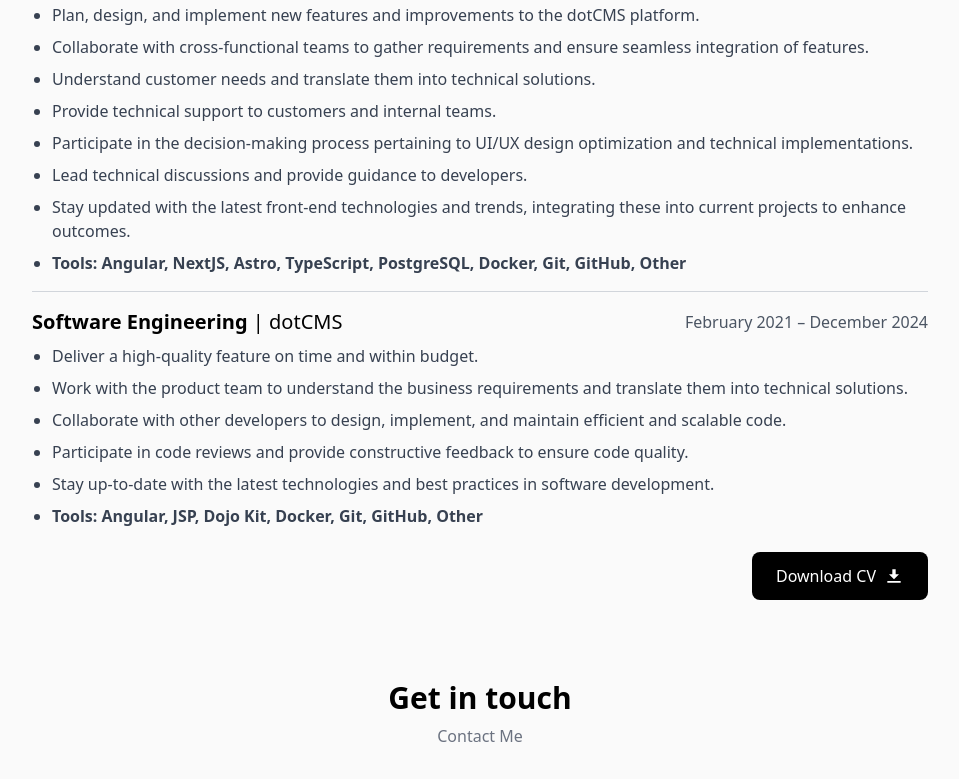
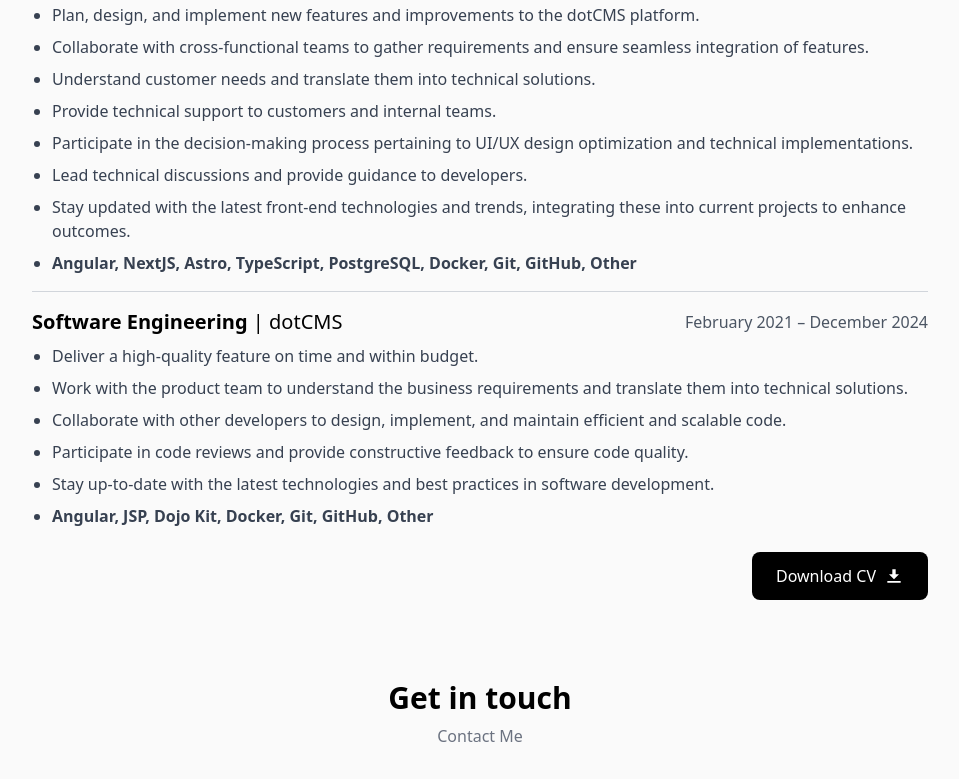
Before and after one commit to rjvelazco/rjvelazco-v2, a Next.js app: page / in a window 1280 px wide. Shown: the part 778-1557 px from the top of the page, without its empty margins (160-1119 px from the left). Built offline with nearby package versions, Linux system fonts and the light colour scheme.

Commit message:
refactor: extract experience data and create modular experience components

```diff
--- a/src/app/page.tsx
+++ b/src/app/page.tsx
@@ -1,24 +1,8 @@
 import { MasonryGrid } from "@components/MasonryGrid";
-import { ExperienceSection } from "@components/ExperienceSection";
+import { ExperienceItem } from "@components/ExperienceItem";
+import { CallToActionButton } from "@components/CallToActionButton";
+import { experienceData, skills } from "../data";
 import { ContactSection } from "@components/ContactSection";
-
-const skills = [
-  "Angular",
-  "CSS",
-  "Docker",
-  "Express JS",
-  "Firebase",
-  "Git",
-  "GitHub",
-  "HTML",
-  "JavaScript",
-  "MySQL",
-  "NextJS",
-  "Node Js",
-  "React",
-  "SQL",
-  "TypeScript",
-];
 
 export default function Home() {
   return (
@@ -54,7 +38,21 @@ export default function Home() {
         <h2 className="text-3xl font-bold mb-8">Skills</h2>
         <MasonryGrid items={skills} />
       </section>
-      <ExperienceSection />
+      <section>
+        <h2 className="text-3xl font-bold mb-2">Experience</h2>
+        {experienceData.map((experience, index) => (
+          <ExperienceItem key={index} {...experience} />
+        ))}
+        <br />
+        <div className="flex justify-end items-center">
+          <CallToActionButton
+            href="/path/to/your/asset.pdf"
+            label="Download CV"
+            download
+          />
+        </div>
+      </section>
+
       <ContactSection />
     </div>
   );
--- a/src/components/AboutMe.tsx
+++ b/src/components/AboutMe.tsx
@@ -1,5 +1,4 @@
 import React from "react";
-import { InfoCard } from "./InfoCard";
 import { CallToActionButton } from "./CallToActionButton";
 
 export const AboutMe = () => {
@@ -15,11 +14,6 @@ export const AboutMe = () => {
       <div className="md:ml-8">
         <h2 className="text-3xl font-bold mb-2">About Me</h2>
         <p className="text-gray-500 mb-4">My introduction</p>
-        <div className="flex space-x-4 mb-4">
-          <InfoCard title="Experience" description="+2 Years Working" />
-          <InfoCard title="Completed" description="5+ Projects" />
-          <InfoCard title="Support" description="Online 15/5" />
-        </div>
         <p className="text-gray-600 mb-4">
           Full Stack developer, I create applications/web pages, I have more
           than 2 years of experience working in dotCMS and clients are happy
--- a/src/components/ExperienceCard.tsx
+++ b/src/components/ExperienceItem.tsx
@@ -1,6 +1,6 @@
 import React from "react";
 
-interface ExperienceCardProps {
+interface ExperienceItemrops {
   title: string;
   company: string;
   duration: string;
@@ -8,7 +8,7 @@ interface ExperienceCardProps {
   tools: string;
 }
 
-export const ExperienceCard: React.FC<ExperienceCardProps> = ({
+export const ExperienceItem: React.FC<ExperienceItemrops> = ({
   title,
   company,
   duration,
--- a/src/components/ExperienceSection.tsx
+++ /dev/null
@@ -1,47 +0,0 @@
-import React from "react";
-import { ExperienceCard } from "./ExperienceCard";
-import { CallToActionButton } from "./CallToActionButton";
-
-export const ExperienceSection = () => {
-  return (
-    <div>
-      <h2 className="text-3xl font-bold mb-2">Experience</h2>
-      <ExperienceCard
-        title="Senior Software Engineering"
-        company="dotCMS"
-        duration="January 2025 – Present"
-        responsibilities={[
-          "Plan, design, and implement new features and improvements to the dotCMS platform.",
-          "Collaborate with cross-functional teams to gather requirements and ensure seamless integration of features.",
-          "Understand customer needs and translate them into technical solutions.",
-          "Provide technical support to customers and internal teams.",
-          "Participate in the decision-making process pertaining to UI/UX design optimization and technical implementations.",
-          "Lead technical discussions and provide guidance to developers.",
-          "Stay updated with the latest front-end technologies and trends, integrating these into current projects to enhance outcomes.",
-        ]}
-        tools="Tools: Angular, NextJS, Astro, TypeScript, PostgreSQL, Docker, Git, GitHub, Other"
-      />
-      <ExperienceCard
-        title="Software Engineering"
-        company="dotCMS"
-        duration="February 2021 – December 2024"
-        responsibilities={[
-          "Deliver a high-quality feature on time and within budget.",
-          "Work with the product team to understand the business requirements and translate them into technical solutions.",
-          "Collaborate with other developers to design, implement, and maintain efficient and scalable code.",
-          "Participate in code reviews and provide constructive feedback to ensure code quality.",
-          "Stay up-to-date with the latest technologies and best practices in software development.",
-        ]}
-        tools="Tools: Angular, JSP, Dojo Kit, Docker, Git, GitHub, Other"
-      />
-      <br />
-      <div className="flex justify-end items-center">
-        <CallToActionButton
-          href="/path/to/your/asset.pdf"
-          label="Download CV"
-          download
-        />
-      </div>
-    </div>
-  );
-};
--- a/src/components/InfoCard.tsx
+++ /dev/null
@@ -1,15 +0,0 @@
-import React from "react";
-
-interface InfoCardProps {
-  title: string;
-  description: string;
-}
-
-export const InfoCard: React.FC<InfoCardProps> = ({ title, description }) => {
-  return (
-    <div className="p-4 bg-white border rounded-lg text-center">
-      <h3 className="font-semibold">{title}</h3>
-      <p className="text-gray-600">{description}</p>
-    </div>
-  );
-};
--- /dev/null
+++ b/src/data/index.ts
@@ -0,0 +1,49 @@
+export const skills = [
+  "Angular",
+  "CSS",
+  "Docker",
+  "Express JS",
+  "Firebase",
+  "Git",
+  "GitHub",
+  "HTML",
+  "JavaScript",
+  "MySQL",
+  "NextJS",
+  "Node Js",
+  "React",
+  "SQL",
+  "TypeScript",
+];
+
+export const experienceData = [
+  {
+    title: "Senior Software Engineering",
+    company: "dotCMS",
+    duration: "January 2025 – Present",
+    responsibilities: [
+      "Plan, design, and implement new features and improvements to the dotCMS platform.",
+      "Collaborate with cross-functional teams to gather requirements and ensure seamless integration of features.",
+      "Understand customer needs and translate them into technical solutions.",
+      "Provide technical support to customers and internal teams.",
+      "Participate in the decision-making process pertaining to UI/UX design optimization and technical implementations.",
+      "Lead technical discussions and provide guidance to developers.",
+      "Stay updated with the latest front-end technologies and trends, integrating these into current projects to enhance outcomes.",
+    ],
+    tools:
+      "Angular, NextJS, Astro, TypeScript, PostgreSQL, Docker, Git, GitHub, Other",
+  },
+  {
+    title: "Software Engineering",
+    company: "dotCMS",
+    duration: "February 2021 – December 2024",
+    responsibilities: [
+      "Deliver a high-quality feature on time and within budget.",
+      "Work with the product team to understand the business requirements and translate them into technical solutions.",
+      "Collaborate with other developers to design, implement, and maintain efficient and scalable code.",
+      "Participate in code reviews and provide constructive feedback to ensure code quality.",
+      "Stay up-to-date with the latest technologies and best practices in software development.",
+    ],
+    tools: "Angular, JSP, Dojo Kit, Docker, Git, GitHub, Other",
+  },
+];
```
